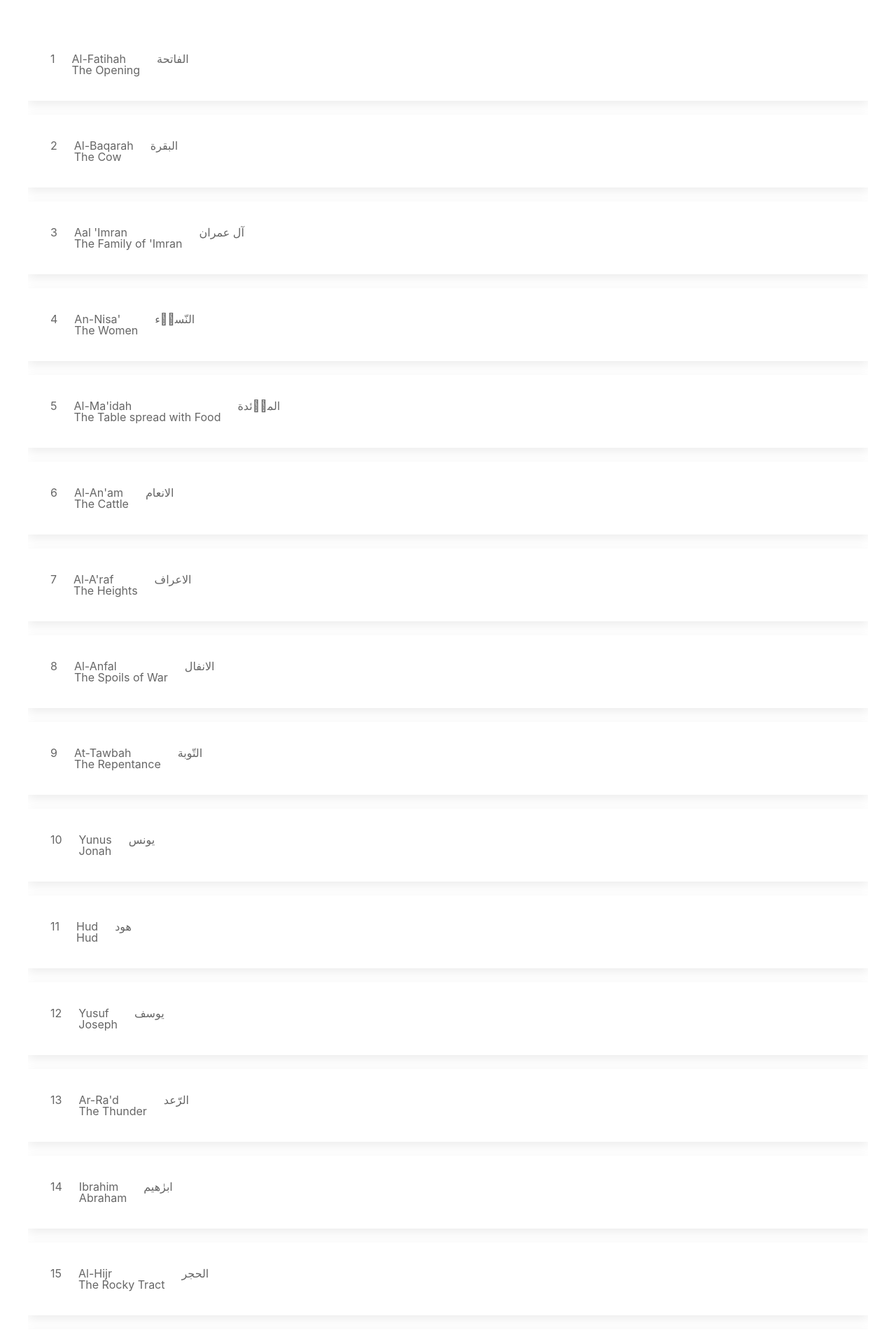
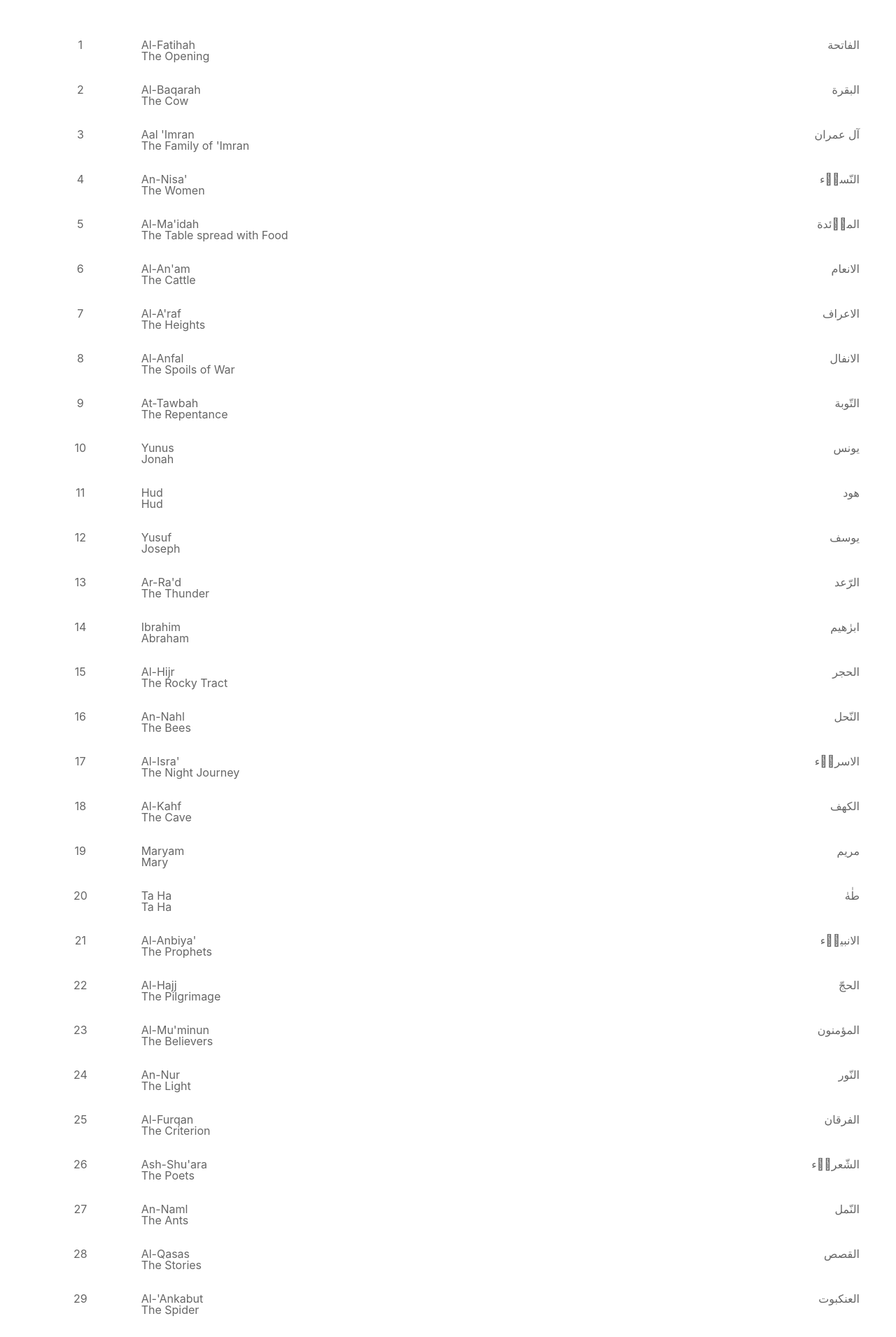
Before and after one commit to alqurankarim/alqurankarim.github.io, a Jekyll site: the page built from index.html, in a window 1280 px wide. Shown: the top 1911 px of the page at 70% size. Built offline with Jekyll 4.4.1, drawn with Linux system fonts in a browser that asks for light colours; nearby versions of some CDN libraries.

Commit message:
Update index.html

```diff
--- a/index.html
+++ b/index.html
@@ -2,13 +2,12 @@
 layout: default
 title: Al-Qur'an Al-Karim
 ---
-
 <div class="uk-container uk-margin-medium-top uk-margin-medium-bottom">
 <div class="uk-overflow-auto">
 <table class="uk-table">
     <tbody>
      {% for item in site.data.quran.quranic_chapters %}
-        <tr class="uk-card uk-card-default uk-card-small uk-card-body uk-margin">
+        <tr>
             <td class="uk-text-center">{{ item.surah_number}}</td>
             <td>
               {{ item.latin_name }} <br/>
```
